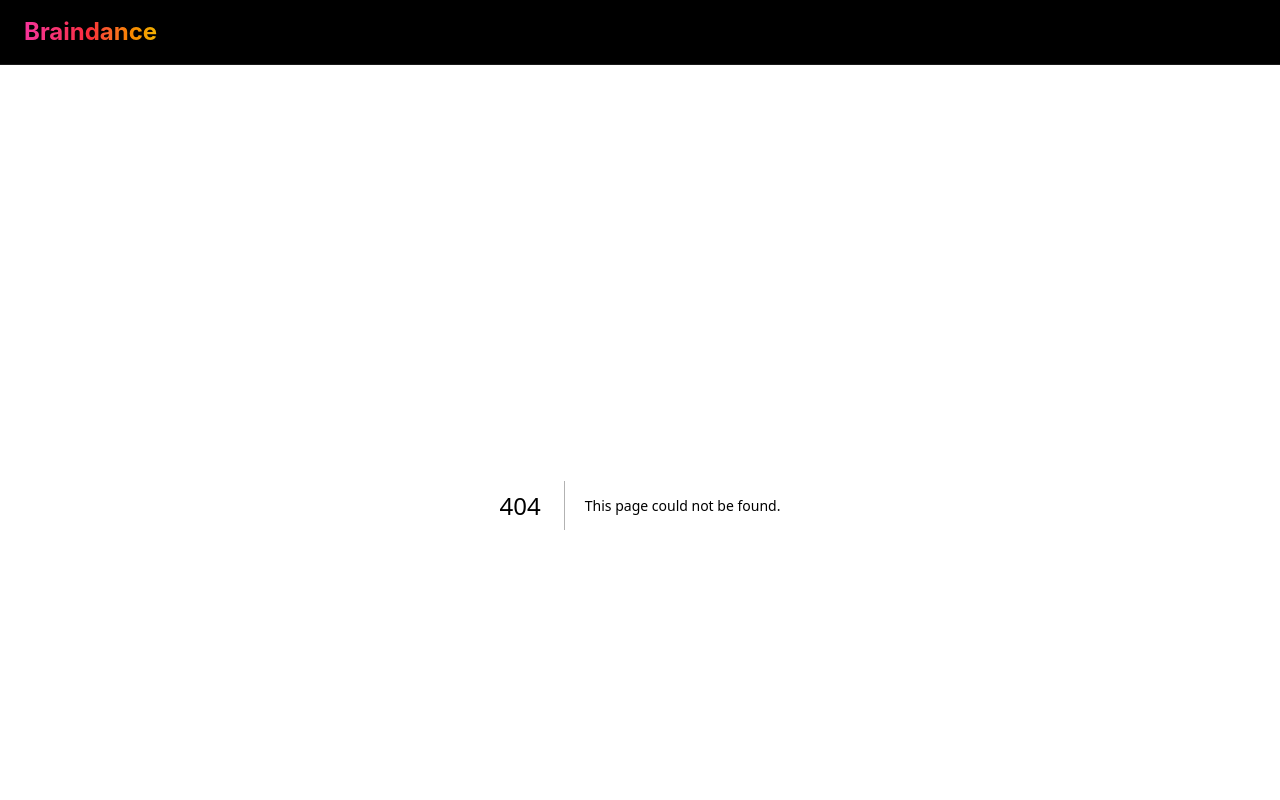
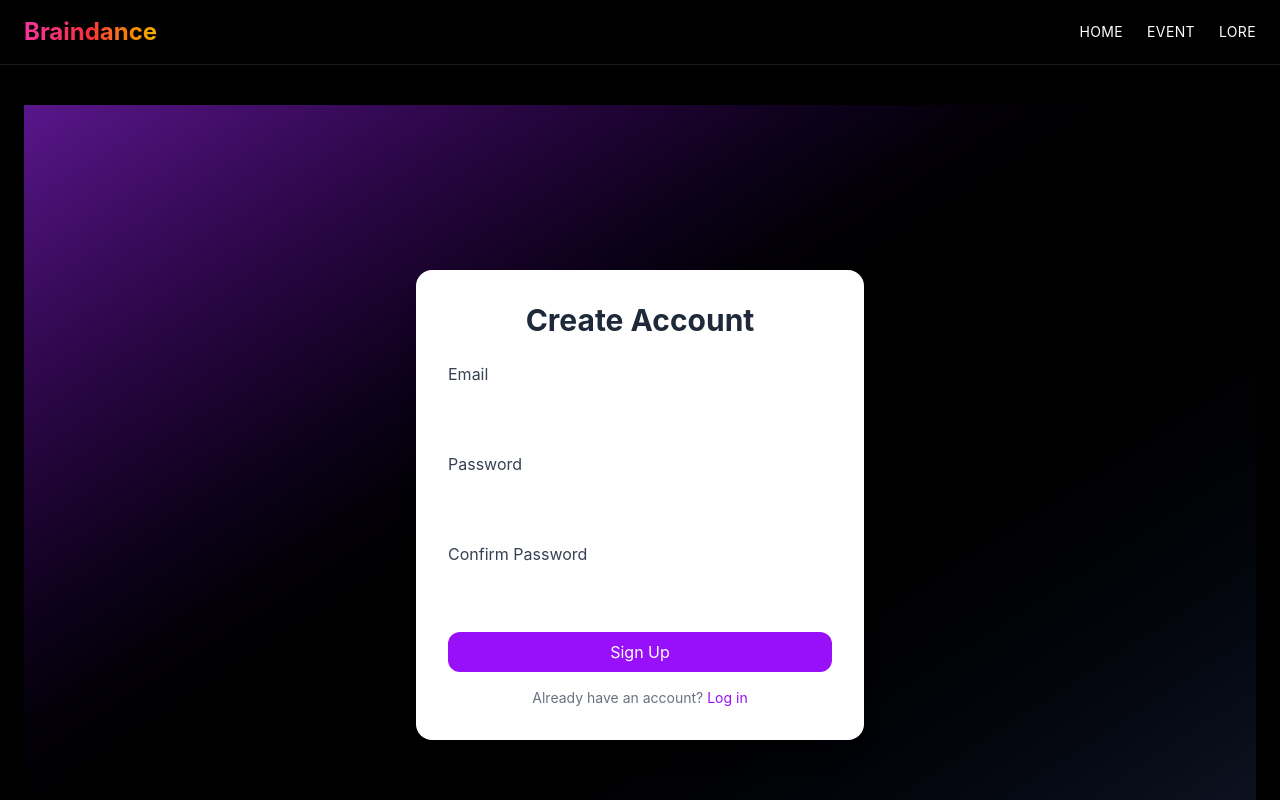
Before and after one commit to Hoochymoochy/braindance, a Next.js app: page /EventHolderSignUp in a window 1280 px wide. Before the commit this address had no page. Shown: the top 800 px of the page. Built offline with nearby package versions, Linux system fonts and the light colour scheme.

Commit message:
added holder pages

```diff
--- /dev/null
+++ b/src/app/EventHolderDashboard/page.tsx
@@ -0,0 +1,96 @@
+"use client";
+import { useEffect } from "react";
+
+export default function Dashboard() {
+  useEffect(() => {
+    // Protect route (add real auth check later)
+    const isLoggedIn = true; // Replace with real session check
+    if (!isLoggedIn) {
+    }
+  }, []);
+
+  return (
+    <div className="min-h-screen bg-gray-100 text-gray-800">
+      {/* Topbar */}
+      <header className="bg-purple-700 text-white p-4 shadow-md">
+        <div className="max-w-6xl mx-auto flex justify-between items-center">
+          <h1 className="text-xl font-bold">Nightclub Dashboard</h1>
+          <button className="bg-purple-900 px-3 py-1 rounded hover:bg-purple-800 text-sm">
+            Log Out
+          </button>
+        </div>
+      </header>
+
+      {/* Main content */}
+      <main className="max-w-6xl mx-auto p-6 space-y-8">
+        {/* Analytics Overview */}
+        <section className="grid grid-cols-1 sm:grid-cols-3 gap-6">
+          <Card title="Upcoming Events" value="4" />
+          <Card title="Tickets Sold (This Week)" value="1,234" />
+          <Card title="Revenue" value="$18,720" />
+        </section>
+
+        {/* Event List */}
+        <section>
+          <h2 className="text-xl font-semibold mb-4">Upcoming Events</h2>
+          <div className="overflow-x-auto bg-white shadow-md rounded-xl">
+            <table className="min-w-full text-sm">
+              <thead className="bg-gray-200 text-left">
+                <tr>
+                  <th className="py-3 px-4">Event</th>
+                  <th className="py-3 px-4">Date</th>
+                  <th className="py-3 px-4">Tickets Sold</th>
+                  <th className="py-3 px-4">Revenue</th>
+                </tr>
+              </thead>
+              <tbody>
+                {[
+                  {
+                    name: "Techno Rave",
+                    date: "Apr 25",
+                    tickets: 320,
+                    revenue: "$4,800",
+                  },
+                  {
+                    name: "House of Bass",
+                    date: "Apr 27",
+                    tickets: 500,
+                    revenue: "$7,500",
+                  },
+                  {
+                    name: "Neon Nights",
+                    date: "May 3",
+                    tickets: 250,
+                    revenue: "$3,750",
+                  },
+                  {
+                    name: "Latin Heat",
+                    date: "May 10",
+                    tickets: 164,
+                    revenue: "$2,460",
+                  },
+                ].map((event, i) => (
+                  <tr key={i} className="border-t">
+                    <td className="py-3 px-4 font-medium">{event.name}</td>
+                    <td className="py-3 px-4">{event.date}</td>
+                    <td className="py-3 px-4">{event.tickets}</td>
+                    <td className="py-3 px-4">{event.revenue}</td>
+                  </tr>
+                ))}
+              </tbody>
+            </table>
+          </div>
+        </section>
+      </main>
+    </div>
+  );
+}
+
+function Card({ title, value }: { title: string; value: string }) {
+  return (
+    <div className="bg-white p-5 rounded-xl shadow-md">
+      <h3 className="text-sm text-gray-500">{title}</h3>
+      <p className="text-2xl font-bold mt-1">{value}</p>
+    </div>
+  );
+}
--- /dev/null
+++ b/src/app/EventHolderForm/page.tsx
@@ -0,0 +1,60 @@
+"use client";
+import { useState } from "react";
+
+export default function EventForm({
+  onSubmit,
+}: {
+  onSubmit: (data: any) => void;
+}) {
+  const [title, setTitle] = useState("");
+  const [date, setDate] = useState("");
+  const [image, setImage] = useState<File | null>(null);
+
+  const handleSubmit = (e: React.FormEvent) => {
+    e.preventDefault();
+    const data = { title, date, image };
+    onSubmit(data);
+  };
+
+  return (
+    <form
+      onSubmit={handleSubmit}
+      className="space-y-4 bg-white p-6 rounded-xl shadow"
+    >
+      <div>
+        <label className="block text-sm font-medium">Event Title</label>
+        <input
+          className="mt-1 w-full border rounded p-2"
+          value={title}
+          onChange={(e) => setTitle(e.target.value)}
+          required
+        />
+      </div>
+      <div>
+        <label className="block text-sm font-medium">Date</label>
+        <input
+          type="date"
+          className="mt-1 w-full border rounded p-2"
+          value={date}
+          onChange={(e) => setDate(e.target.value)}
+          required
+        />
+      </div>
+      <div>
+        <label className="block text-sm font-medium">Photo</label>
+        <input
+          type="file"
+          accept="image/*"
+          className="mt-1"
+          onChange={(e) => setImage(e.target.files?.[0] || null)}
+        />
+      </div>
+      <button
+        type="submit"
+        className="bg-purple-600 text-white px-4 py-2 rounded hover:bg-purple-700"
+      >
+        Save Event
+      </button>
+    </form>
+  );
+}
--- /dev/null
+++ b/src/app/EventHolderLogin/page.tsx
@@ -0,0 +1,61 @@
+"use client";
+import { useState } from "react";
+
+export default function Login() {
+  const [email, setEmail] = useState("");
+  const [password, setPassword] = useState("");
+  const [error, setError] = useState("");
+
+  const handleLogin = async (e: React.FormEvent) => {
+    // Dummy login logic
+    if (email === "event@holder.com" && password === "password123") {
+    } else {
+      setError("Invalid credentials");
+    }
+  };
+
+  return (
+    <div className="min-h-screen flex items-center justify-center bg-gradient-to-br from-black via-gray-900 to-purple-900">
+      <div className="bg-white p-8 rounded-2xl shadow-xl w-full max-w-md">
+        <h2 className="text-3xl font-bold text-center mb-6 text-gray-800">
+          EventHolder Login
+        </h2>
+        {error && <p className="text-red-600 text-sm mb-4">{error}</p>}
+        <form onSubmit={handleLogin} className="space-y-5">
+          <div>
+            <label className="block text-gray-700">Email</label>
+            <input
+              type="email"
+              value={email}
+              onChange={(e) => setEmail(e.target.value)}
+              className="w-full px-4 py-2 mt-1 border rounded-xl focus:outline-none focus:ring-2 focus:ring-purple-500"
+              required
+            />
+          </div>
+          <div>
+            <label className="block text-gray-700">Password</label>
+            <input
+              type="password"
+              value={password}
+              onChange={(e) => setPassword(e.target.value)}
+              className="w-full px-4 py-2 mt-1 border rounded-xl focus:outline-none focus:ring-2 focus:ring-purple-500"
+              required
+            />
+          </div>
+          <button
+            type="submit"
+            className="w-full bg-purple-600 hover:bg-purple-700 text-white py-2 rounded-xl transition duration-300"
+          >
+            Log In
+          </button>
+        </form>
+        <p className="text-center text-sm text-gray-500 mt-4">
+          Don’t have an account?{" "}
+          <a href="#" className="text-purple-600 hover:underline">
+            Sign up
+          </a>
+        </p>
+      </div>
+    </div>
+  );
+}
--- /dev/null
+++ b/src/app/EventHolderSignUp/page.tsx
@@ -0,0 +1,80 @@
+"use client";
+import { useState } from "react";
+
+export default function SignUp() {
+  const [email, setEmail] = useState("");
+  const [password, setPassword] = useState("");
+  const [confirmPassword, setConfirmPassword] = useState("");
+  const [error, setError] = useState("");
+
+  const handleSignUp = async (e: React.FormEvent) => {
+    e.preventDefault();
+
+    if (password !== confirmPassword) {
+      setError("Passwords do not match");
+      return;
+    }
+
+    // Dummy sign-up logic
+    if (email && password) {
+      // Here you would typically POST to your API
+    } else {
+      setError("All fields are required");
+    }
+  };
+
+  return (
+    <div className="min-h-screen flex items-center justify-center bg-gradient-to-br from-purple-900 via-black to-gray-900">
+      <div className="bg-white p-8 rounded-2xl shadow-xl w-full max-w-md">
+        <h2 className="text-3xl font-bold text-center mb-6 text-gray-800">
+          Create Account
+        </h2>
+        {error && <p className="text-red-600 text-sm mb-4">{error}</p>}
+        <form onSubmit={handleSignUp} className="space-y-5">
+          <div>
+            <label className="block text-gray-700">Email</label>
+            <input
+              type="email"
+              value={email}
+              onChange={(e) => setEmail(e.target.value)}
+              className="w-full px-4 py-2 mt-1 border rounded-xl focus:outline-none focus:ring-2 focus:ring-purple-500"
+              required
+            />
+          </div>
+          <div>
+            <label className="block text-gray-700">Password</label>
+            <input
+              type="password"
+              value={password}
+              onChange={(e) => setPassword(e.target.value)}
+              className="w-full px-4 py-2 mt-1 border rounded-xl focus:outline-none focus:ring-2 focus:ring-purple-500"
+              required
+            />
+          </div>
+          <div>
+            <label className="block text-gray-700">Confirm Password</label>
+            <input
+              type="password"
+              value={confirmPassword}
+              onChange={(e) => setConfirmPassword(e.target.value)}
+              className="w-full px-4 py-2 mt-1 border rounded-xl focus:outline-none focus:ring-2 focus:ring-purple-500"
+              required
+            />
+          </div>
+          <button
+            type="submit"
+            className="w-full bg-purple-600 hover:bg-purple-700 text-white py-2 rounded-xl transition duration-300"
+          >
+            Sign Up
+          </button>
+        </form>
+        <p className="text-center text-sm text-gray-500 mt-4">
+          Already have an account?{" "}
+          <a href="/login" className="text-purple-600 hover:underline">
+            Log in
+          </a>
+        </p>
+      </div>
+    </div>
+  );
+}
```
